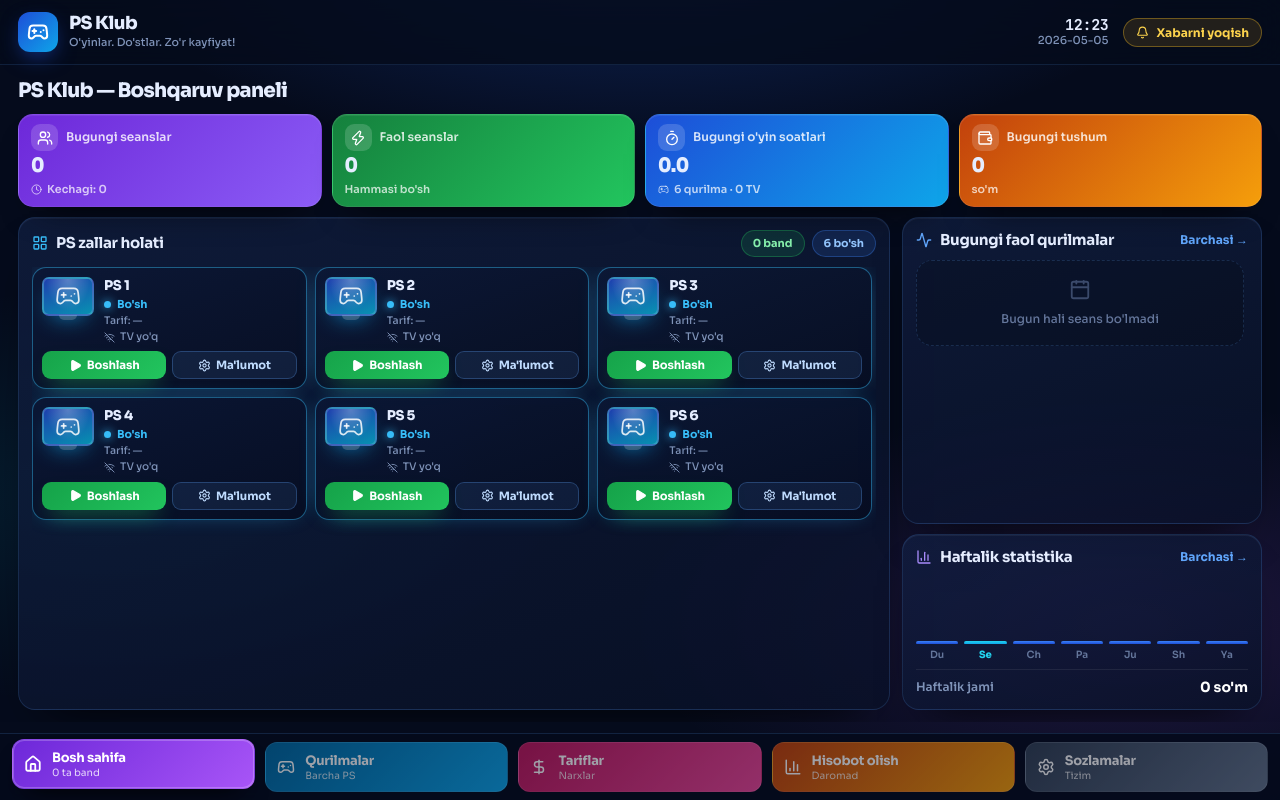
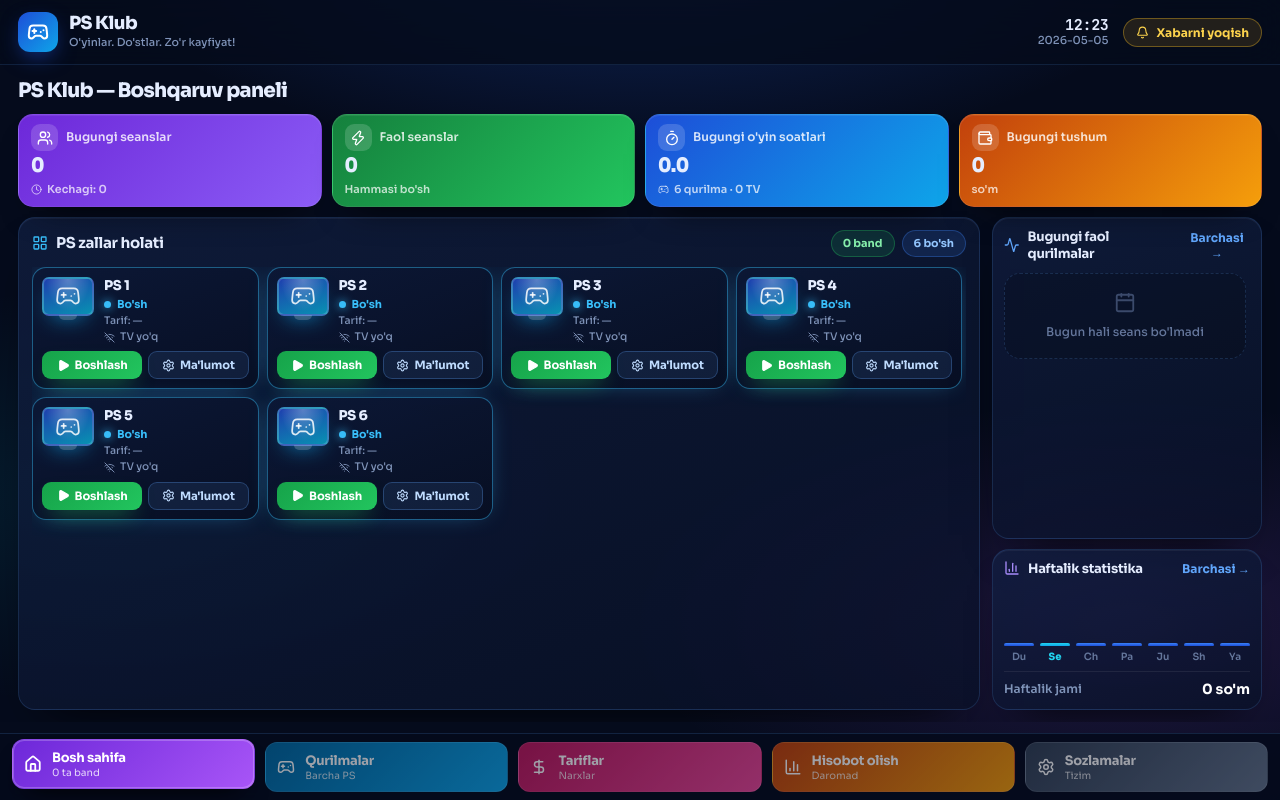
Before and after one commit to bekhaydaroff/ps-kub, a React (Vite) app: page / in a window 1280 px wide. Built offline with nearby package versions, Linux system fonts and the light colour scheme.

Commit message:
Update App.jsx

```diff
--- a/src/App.jsx
+++ b/src/App.jsx
@@ -372,140 +372,6 @@ export default function PlayStationClub() {
   }
 
   // ==================== SHARED PIECES ====================
-  const DeviceScreen = ({ status }) => (
-    <div className="screen" data-st={status.key}>
-      <div className="screen-glow" />
-      <Gamepad2 size={26} color="rgba(255,255,255,0.85)" strokeWidth={1.6} />
-      <div className="screen-stand" />
-    </div>
-  );
-
-  const DeviceCard = ({ device, idx }) => {
-    const st = deviceStatus(device);
-    const tariff = tariffs.find(t => t.id === device.tariffId);
-    const remaining = getRemainingTime(device);
-    const elapsedMs = device.running ? Date.now() - device.startTime : 0;
-    const progress = getProgress(device);
-    const hasTV = !!device.tuyaDeviceId;
-
-    return (
-      <div className={`dev st-${st.key} fade-up fade-up-${Math.min(idx + 1, 6)}`}>
-        <div className="dev-top">
-          <DeviceScreen status={st} />
-          <div className="dev-info">
-            <div className="dev-name">
-              {device.name}
-              {device.running && device.vip && <span className="vip-tag">VIP</span>}
-            </div>
-            <div className="dev-status" style={{ color: st.color }}>
-              <span className="dot" style={{ background: st.color, boxShadow: `0 0 10px ${st.color}` }} />
-              {st.text}
-            </div>
-            <div className="dev-meta">{tariff ? tariff.name : 'Tarif: —'}</div>
-            <div className="dev-meta">
-              {hasTV ? <><Wifi size={11} /> TV ulangan</> : <><WifiOff size={11} /> TV yo'q</>}
-            </div>
-          </div>
-        </div>
-
-        {device.running && (
-          <div className="dev-live">
-            {device.scheduledMinutes ? (
-              <div className="bar"><div className="bar-fill" style={{ width: `${progress}%`, background: device.alerted ? 'linear-gradient(90deg,#ef4444,#dc2626)' : 'linear-gradient(90deg,#22c55e,#16a34a)' }} /></div>
-            ) : null}
-            <div className="dev-live-row">
-              <span className="mono timer" style={{ color: device.alerted ? '#fca5a5' : (device.vip ? '#fcd34d' : '#6ee7b7') }}>{formatDuration(elapsedMs)}</span>
-              <span className="amt">{formatShort(getCurrentAmount(device))}</span>
-            </div>
-            <div className="dev-remain mono">
-              {device.alerted ? '⏰ Vaqt tugadi' : (remaining !== null ? `Qolgan: ${formatDuration(Math.max(0, remaining))}` : 'VIP · vaqt chegarasiz')}
-            </div>
-          </div>
-        )}
-
-        <div className="dev-btns">
-          {device.running ? (
-            <>
-              <button className="btn btn-danger" onClick={() => stopDevice(device.id)}><Square size={13} fill="white" /> To'xtatish</button>
-              <button className="btn btn-ghost" onClick={() => setEditingDevice(device)}><Settings size={13} /> Ma'lumot</button>
-            </>
-          ) : (
-            <>
-              <button
-                className="btn btn-success"
-                disabled={device.maintenance}
-                onClick={() => { if (tariffs.length === 0) { alert('Avval tarif qo\'shing!'); return; } setShowTimerSetup(device.id); }}
-              >
-                <Play size={13} fill="white" /> Boshlash
-              </button>
-              <button className="btn btn-ghost" onClick={() => setEditingDevice(device)}><Settings size={13} /> Ma'lumot</button>
-            </>
-          )}
-        </div>
-      </div>
-    );
-  };
-
-  const TodayActivePanel = () => (
-    <section className="panel">
-      <div className="panel-head">
-        <div className="panel-title"><Activity size={16} color="#60a5fa" /> Bugungi faol qurilmalar</div>
-        <button className="link" onClick={() => setView('stats')}>Barchasi →</button>
-      </div>
-      {todayActiveDevices.length === 0 ? (
-        <div className="empty sm"><Calendar size={22} color="#3b4a6b" /><div>Bugun hali seans bo'lmadi</div></div>
-      ) : (
-        <div className="tad-list">
-          {todayActiveDevices.map(({ device, count, total, ms }) => {
-            const st = deviceStatus(device);
-            return (
-              <div key={device.id} className="tad">
-                <div className="tad-ico" style={{ borderColor: `${st.color}55`, background: `${st.color}18` }}>
-                  <Gamepad2 size={16} color={st.color} />
-                </div>
-                <div className="tad-mid">
-                  <div className="tad-name">
-                    {device.name}
-                    {device.running && <span className="dot live" style={{ marginLeft: 8 }} />}
-                  </div>
-                  <div className="tad-sub">{count} seans · {formatDuration(ms)}</div>
-                </div>
-                <div className="tad-amt">{formatShort(total)}</div>
-              </div>
-            );
-          })}
-        </div>
-      )}
-    </section>
-  );
-
-  const WeeklyPanel = () => (
-    <section className="panel">
-      <div className="panel-head">
-        <div className="panel-title"><BarChart3 size={16} color="#a78bfa" /> Haftalik statistika</div>
-        <button className="link" onClick={() => setView('stats')}>Barchasi →</button>
-      </div>
-      <div className="chart">
-        {chart.map((c, i) => (
-          <div key={i} className="chart-col" title={`${c.label}: ${formatMoney(c.total)}`}>
-            <div className="chart-val">{c.total > 0 ? formatShort(c.total) : ''}</div>
-            <div className="chart-track">
-              <div
-                className={`chart-bar ${c.isToday ? 'today' : ''}`}
-                style={{ height: `${Math.max(4, (c.total / chartMax) * 100)}%` }}
-              />
-            </div>
-            <div className={`chart-lbl ${c.isToday ? 'today' : ''}`}>{c.short}</div>
-          </div>
-        ))}
-      </div>
-      <div className="chart-foot">
-        <span>Haftalik jami</span>
-        <strong>{formatMoney(stats.week.total)}</strong>
-      </div>
-    </section>
-  );
-
   return (
     <div className="ps-app">
       <style>{`
@@ -570,7 +436,9 @@ export default function PlayStationClub() {
         .page-sub { font-size: 13px; color: #7f93b8; margin-top: 5px; font-weight: 500; }
 
         .layout { display: grid; grid-template-columns: minmax(0,1fr) 360px; gap: 16px; align-items: start; }
+        .layout.home-layout { grid-template-columns: minmax(0,1fr) 270px; }
         .col { display: flex; flex-direction: column; gap: 16px; min-width: 0; }
+        .col-side { gap: 10px; }
         @media (max-width: 1100px) { .layout { grid-template-columns: 1fr; } }
 
         /* ---------- KPI ---------- */
@@ -851,6 +719,14 @@ export default function PlayStationClub() {
           .chart { height: 84px; }
           .kpi-val { font-size: 20px; }
         }
+        @media (min-width: 1101px) {
+          .home-layout .col-side .panel { padding: 10px 11px; }
+          .home-layout .col-side .panel-title { font-size: 13px; }
+          .home-layout .col-side .chart { height: 76px; }
+          .home-layout .col-side .chart-val { display: none; }
+          .home-layout .col-side .tad-ico { width: 26px; height: 26px; }
+          .home-layout .col-side .tad { padding: 5px 8px; gap: 8px; }
+        }
       `}</style>
 
       {/* ============ TOP BAR ============ */}
@@ -916,7 +792,7 @@ export default function PlayStationClub() {
               </div>
             </div>
 
-            <div className="layout fit">
+            <div className="layout fit home-layout">
               <div className="col">
                 <section className="panel grow">
                   <div className="panel-head">
@@ -928,13 +804,22 @@ export default function PlayStationClub() {
                   </div>
                   <div className="scroll">
                     <div className="dev-grid">
-                      {devices.map((d, i) => <DeviceCard key={d.id} device={d} idx={i} />)}
+                      {devices.map((d, i) => (
+                        <DeviceCard
+                          key={d.id} device={d} idx={i} tariffs={tariffs}
+                          deviceStatus={deviceStatus} getRemainingTime={getRemainingTime}
+                          getProgress={getProgress} getCurrentAmount={getCurrentAmount}
+                          formatDuration={formatDuration} formatShort={formatShort}
+                          stopDevice={stopDevice} setEditingDevice={setEditingDevice}
+                          setShowTimerSetup={setShowTimerSetup}
+                        />
+                      ))}
                     </div>
                   </div>
                 </section>
               </div>
 
-              <div className="col">
+              <div className="col col-side">
                 <section className="panel grow">
                   <div className="panel-head">
                     <div className="panel-title"><Activity size={16} color="#60a5fa" /> Bugungi faol qurilmalar</div>
@@ -967,7 +852,7 @@ export default function PlayStationClub() {
                     )}
                   </div>
                 </section>
-                <WeeklyPanel />
+                <WeeklyPanel chart={chart} chartMax={chartMax} formatMoney={formatMoney} formatShort={formatShort} stats={stats} setView={setView} />
               </div>
             </div>
           </>
@@ -986,7 +871,16 @@ export default function PlayStationClub() {
                 <button className="btn btn-primary sm" onClick={() => setShowAddDevice(true)}><Plus size={14} /> Qurilma qo'shish</button>
               </div>
               <div className="dev-grid">
-                {devices.map((d, i) => <DeviceCard key={d.id} device={d} idx={i} />)}
+                {devices.map((d, i) => (
+                  <DeviceCard
+                    key={d.id} device={d} idx={i} tariffs={tariffs}
+                    deviceStatus={deviceStatus} getRemainingTime={getRemainingTime}
+                    getProgress={getProgress} getCurrentAmount={getCurrentAmount}
+                    formatDuration={formatDuration} formatShort={formatShort}
+                    stopDevice={stopDevice} setEditingDevice={setEditingDevice}
+                    setShowTimerSetup={setShowTimerSetup}
+                  />
+                ))}
               </div>
             </section>
           </>
@@ -1109,8 +1003,8 @@ export default function PlayStationClub() {
                 )}
               </div>
               <div className="col">
-                <WeeklyPanel />
-                <TodayActivePanel />
+                <WeeklyPanel chart={chart} chartMax={chartMax} formatMoney={formatMoney} formatShort={formatShort} stats={stats} setView={setView} />
+                <TodayActivePanel todayActiveDevices={todayActiveDevices} deviceStatus={deviceStatus} formatDuration={formatDuration} formatShort={formatShort} setView={setView} />
               </div>
             </div>
           </>
@@ -1232,6 +1126,149 @@ export default function PlayStationClub() {
         </Modal>
       )}
     </div>
+  );
+}
+
+function DeviceScreen({ status }) {
+  return (
+    <div className="screen" data-st={status.key}>
+      <div className="screen-glow" />
+      <Gamepad2 size={26} color="rgba(255,255,255,0.85)" strokeWidth={1.6} />
+      <div className="screen-stand" />
+    </div>
+  );
+}
+
+function DeviceCard({
+  device, idx, tariffs, deviceStatus, getRemainingTime, getProgress, getCurrentAmount,
+  formatDuration, formatShort, stopDevice, setEditingDevice, setShowTimerSetup,
+}) {
+  const st = deviceStatus(device);
+  const tariff = tariffs.find(t => t.id === device.tariffId);
+  const remaining = getRemainingTime(device);
+  const elapsedMs = device.running ? Date.now() - device.startTime : 0;
+  const progress = getProgress(device);
+  const hasTV = !!device.tuyaDeviceId;
+
+  return (
+    <div className={`dev st-${st.key} fade-up fade-up-${Math.min(idx + 1, 6)}`}>
+      <div className="dev-top">
+        <DeviceScreen status={st} />
+        <div className="dev-info">
+          <div className="dev-name">
+            {device.name}
+            {device.running && device.vip && <span className="vip-tag">VIP</span>}
+          </div>
+          <div className="dev-status" style={{ color: st.color }}>
+            <span className="dot" style={{ background: st.color, boxShadow: `0 0 10px ${st.color}` }} />
+            {st.text}
+          </div>
+          <div className="dev-meta">{tariff ? tariff.name : 'Tarif: —'}</div>
+          <div className="dev-meta">
+            {hasTV ? <><Wifi size={11} /> TV ulangan</> : <><WifiOff size={11} /> TV yo'q</>}
+          </div>
+        </div>
+      </div>
+
+      {device.running && (
+        <div className="dev-live">
+          {device.scheduledMinutes ? (
+            <div className="bar"><div className="bar-fill" style={{ width: `${progress}%`, background: device.alerted ? 'linear-gradient(90deg,#ef4444,#dc2626)' : 'linear-gradient(90deg,#22c55e,#16a34a)' }} /></div>
+          ) : null}
+          <div className="dev-live-row">
+            <span className="mono timer" style={{ color: device.alerted ? '#fca5a5' : (device.vip ? '#fcd34d' : '#6ee7b7') }}>{formatDuration(elapsedMs)}</span>
+            <span className="amt">{formatShort(getCurrentAmount(device))}</span>
+          </div>
+          <div className="dev-remain mono">
+            {device.alerted ? '⏰ Vaqt tugadi' : (remaining !== null ? `Qolgan: ${formatDuration(Math.max(0, remaining))}` : 'VIP · vaqt chegarasiz')}
+          </div>
+        </div>
+      )}
+
+      <div className="dev-btns">
+        {device.running ? (
+          <>
+            <button className="btn btn-danger" onClick={() => stopDevice(device.id)}><Square size={13} fill="white" /> To'xtatish</button>
+            <button className="btn btn-ghost" onClick={() => setEditingDevice(device)}><Settings size={13} /> Ma'lumot</button>
+          </>
+        ) : (
+          <>
+            <button
+              className="btn btn-success"
+              disabled={device.maintenance}
+              onClick={() => { if (tariffs.length === 0) { alert('Avval tarif qo\'shing!'); return; } setShowTimerSetup(device.id); }}
+            >
+              <Play size={13} fill="white" /> Boshlash
+            </button>
+            <button className="btn btn-ghost" onClick={() => setEditingDevice(device)}><Settings size={13} /> Ma'lumot</button>
+          </>
+        )}
+      </div>
+    </div>
+  );
+}
+
+function TodayActivePanel({ todayActiveDevices, deviceStatus, formatDuration, formatShort, setView }) {
+  return (
+    <section className="panel">
+      <div className="panel-head">
+        <div className="panel-title"><Activity size={16} color="#60a5fa" /> Bugungi faol qurilmalar</div>
+        <button className="link" onClick={() => setView('stats')}>Barchasi →</button>
+      </div>
+      {todayActiveDevices.length === 0 ? (
+        <div className="empty sm"><Calendar size={22} color="#3b4a6b" /><div>Bugun hali seans bo'lmadi</div></div>
+      ) : (
+        <div className="tad-list">
+          {todayActiveDevices.map(({ device, count, total, ms }) => {
+            const st = deviceStatus(device);
+            return (
+              <div key={device.id} className="tad">
+                <div className="tad-ico" style={{ borderColor: `${st.color}55`, background: `${st.color}18` }}>
+                  <Gamepad2 size={16} color={st.color} />
+                </div>
+                <div className="tad-mid">
+                  <div className="tad-name">
+                    {device.name}
+                    {device.running && <span className="dot live" style={{ marginLeft: 8 }} />}
+                  </div>
+                  <div className="tad-sub">{count} seans · {formatDuration(ms)}</div>
+                </div>
+                <div className="tad-amt">{formatShort(total)}</div>
+              </div>
+            );
+          })}
+        </div>
+      )}
+    </section>
+  );
+}
+
+function WeeklyPanel({ chart, chartMax, formatMoney, formatShort, stats, setView }) {
+  return (
+    <section className="panel">
+      <div className="panel-head">
+        <div className="panel-title"><BarChart3 size={16} color="#a78bfa" /> Haftalik statistika</div>
+        <button className="link" onClick={() => setView('stats')}>Barchasi →</button>
+      </div>
+      <div className="chart">
+        {chart.map((c, i) => (
+          <div key={i} className="chart-col" title={`${c.label}: ${formatMoney(c.total)}`}>
+            <div className="chart-val">{c.total > 0 ? formatShort(c.total) : ''}</div>
+            <div className="chart-track">
+              <div
+                className={`chart-bar ${c.isToday ? 'today' : ''}`}
+                style={{ height: `${Math.max(4, (c.total / chartMax) * 100)}%` }}
+              />
+            </div>
+            <div className={`chart-lbl ${c.isToday ? 'today' : ''}`}>{c.short}</div>
+          </div>
+        ))}
+      </div>
+      <div className="chart-foot">
+        <span>Haftalik jami</span>
+        <strong>{formatMoney(stats.week.total)}</strong>
+      </div>
+    </section>
   );
 }
 
```
